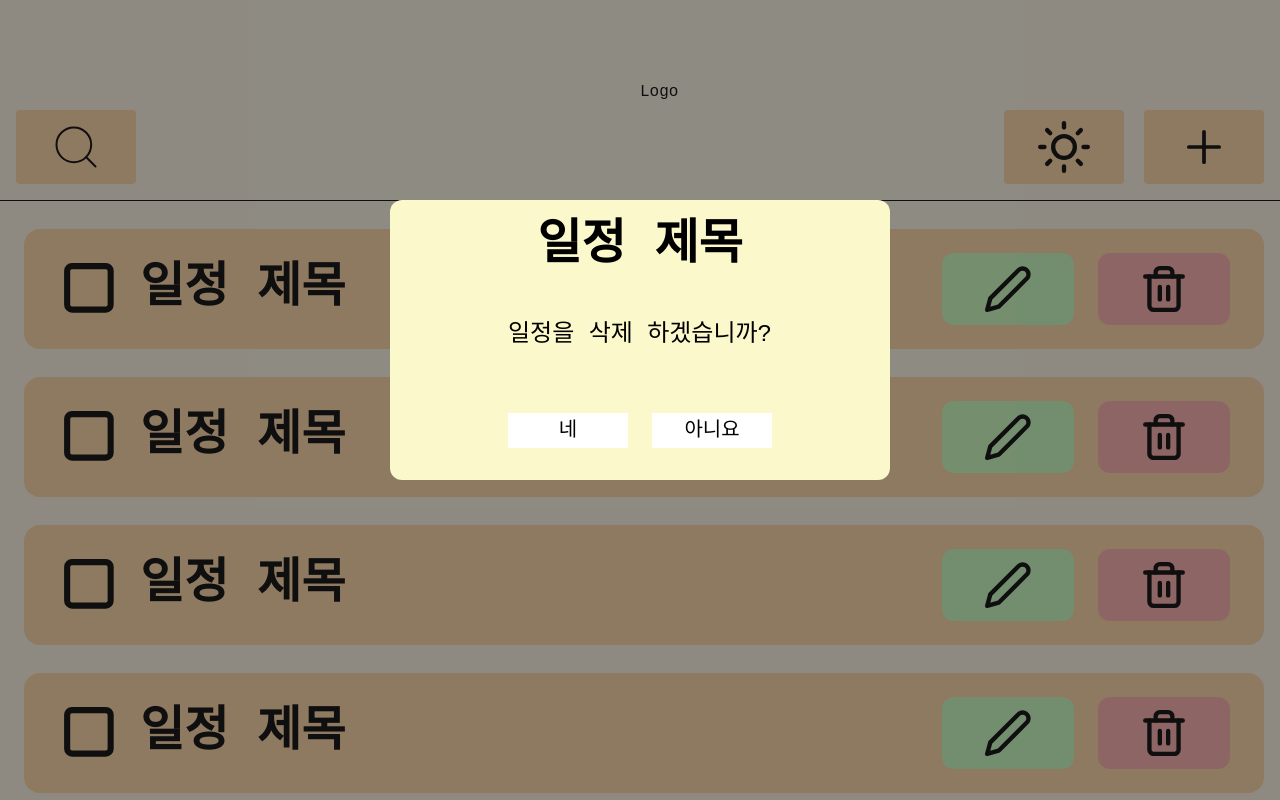
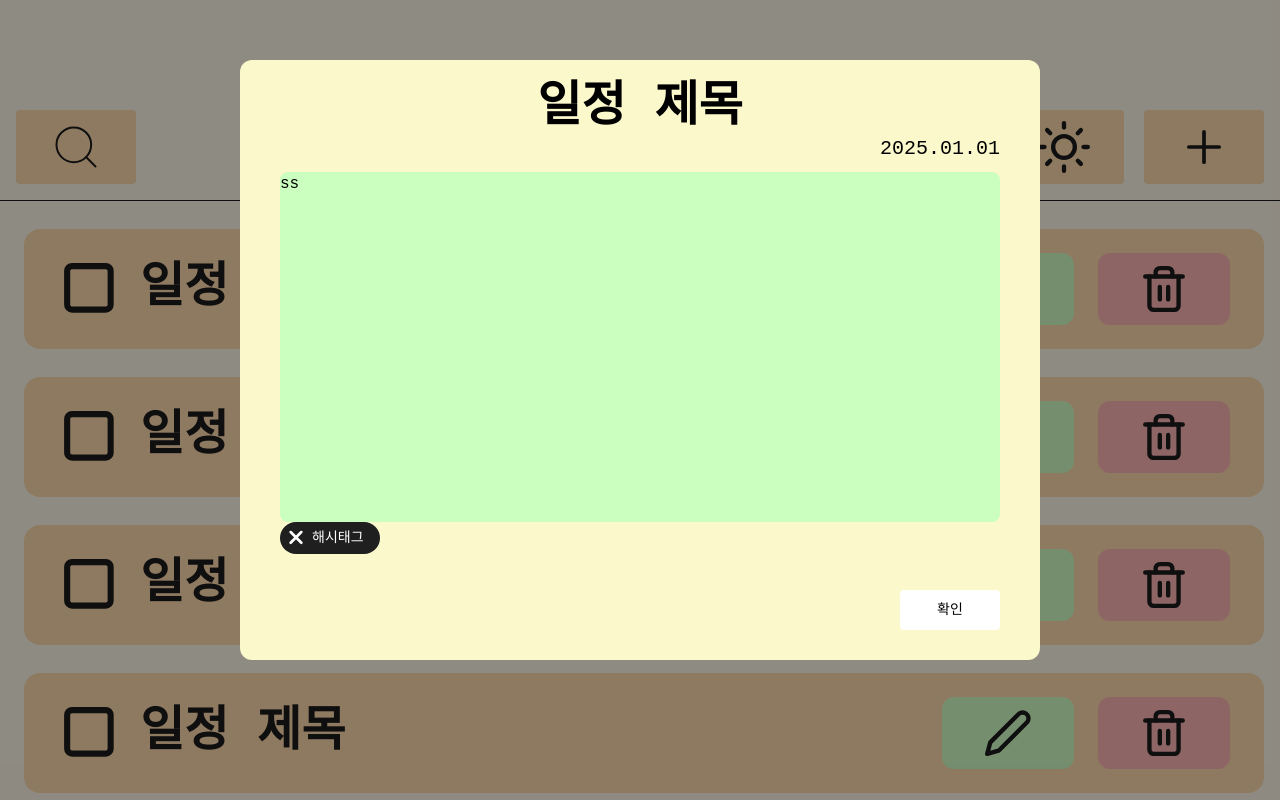
Before and after one commit to hoj0806/todo-list, a React (Vite) app: page / in a window 1280 px wide. Built offline with nearby package versions, Linux system fonts and the light colour scheme; a web font is replaced by a local one.

Commit message:
destop todolist item detail popup static

```diff
--- a/src/App.jsx
+++ b/src/App.jsx
@@ -19,8 +19,8 @@ function App() {
         </div>
         <TodoList />
       </div>
-      <TodoListItemPopup />
-      {/* <TodoDetailPopup /> */}
+      {/* <TodoListItemPopup /> */}
+      <TodoDetailPopup />
     </div>
   );
 }
--- a/src/components/TodoDetailPopup.jsx
+++ b/src/components/TodoDetailPopup.jsx
@@ -3,21 +3,26 @@ import DeleteHashTagIcon from "../assets/icon/deleteHasgTag.svg";
 function TodoDetailPopup() {
   return (
     <div className='absolute top-0 w-full h-full bg-black bg-opacity-50 z-10'>
-      <div className='w-[320px] h-[360px] bg-yellow rounded-xl pt-4 pb-2 px-[15px] text-center flex flex-col mx-auto mt-[220px] gap-3'>
-        <p className='text-xl font-bold'>일정 제목</p>
+      <div className='w-[320px] h-[360px] bg-yellow rounded-xl pt-4 pb-2 px-[15px] text-center flex flex-col mx-auto mt-[220px] gap-3 desktop:w-[800px] desktop:h-[600px] desktop:mt-[60px] desktop:pt-[34px] desktop:px-[40px] desktop:pb-[30px]'>
+        <p className='text-xl font-bold desktop:text-[48px]'>일정 제목</p>
 
         <div className='text-right grow'>
-          <p className='text-[12px] mb-1'>2025.01.01</p>
-          <div className='bg-green w-full h-[200px] text-left rounded-[8px]'>
+          <p className='text-[12px] mb-1 desktop:text-[20px] desktop:mb-2'>
+            2025.01.01
+          </p>
+          <div className='bg-green w-full h-[200px] text-left rounded-[8px] desktop:h-[350px]'>
             ss
           </div>
-          <div className='w-12 h-4 text-[8px] bg-black text-white rounded-[8px] flex items-center px-1 gap-1'>
-            <img src={DeleteHashTagIcon} className='w-2 h-2' />
-            <p>해시태그</p>
+          <div className='w-12 h-4 text-[8px] bg-black text-white rounded-[8px] flex items-center px-1 gap-1 desktop:w-[100px] desktop:h-[32px] desktop:rounded-3xl desktop:px-2 desktop:gap-2'>
+            <img
+              src={DeleteHashTagIcon}
+              className='w-2 h-2 desktop:w-4 desktop:h-4'
+            />
+            <p className='desktop:text-[14px]'>해시태그</p>
           </div>
         </div>
 
-        <button className='bg-white-10 text-sm w-[76px] h-6 rounded-[4px] self-end'>
+        <button className='bg-white-10 text-sm w-[76px] h-6 rounded-[4px] self-end desktop:w-[100px] h-[40px]'>
           확인
         </button>
       </div>
```
